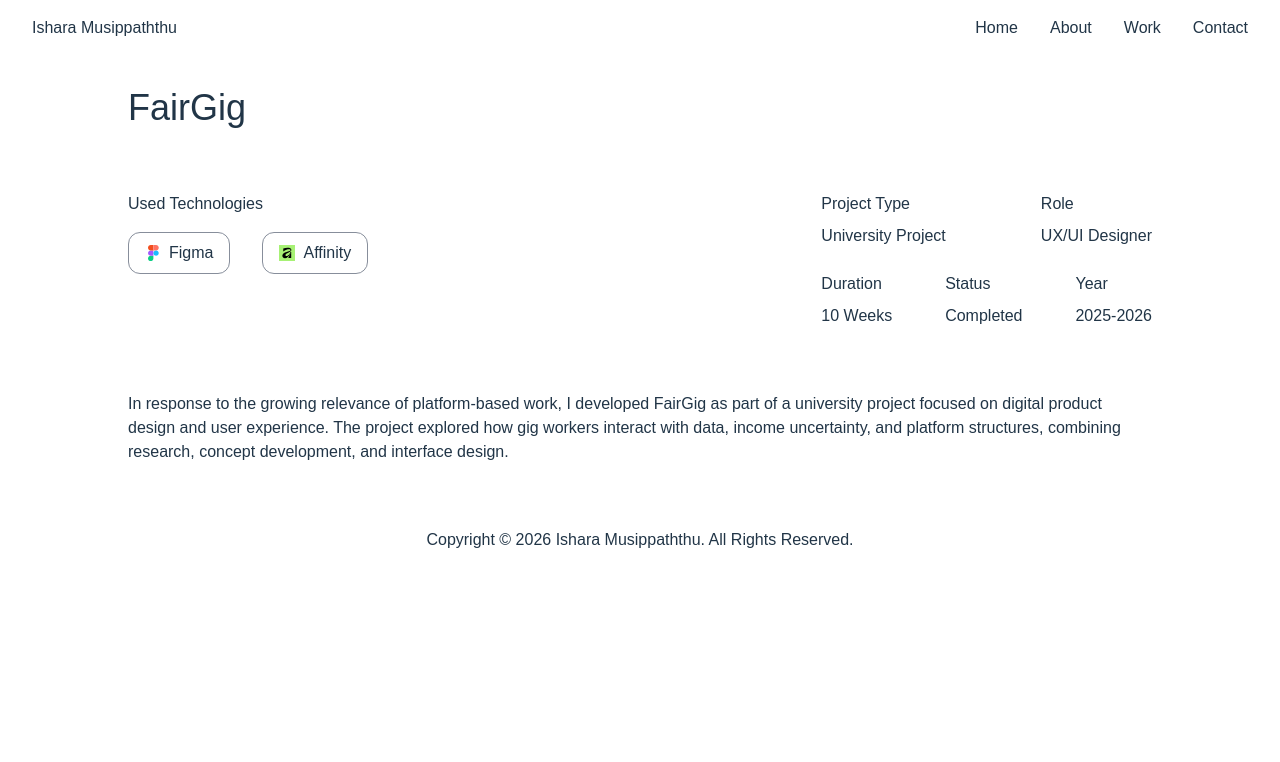
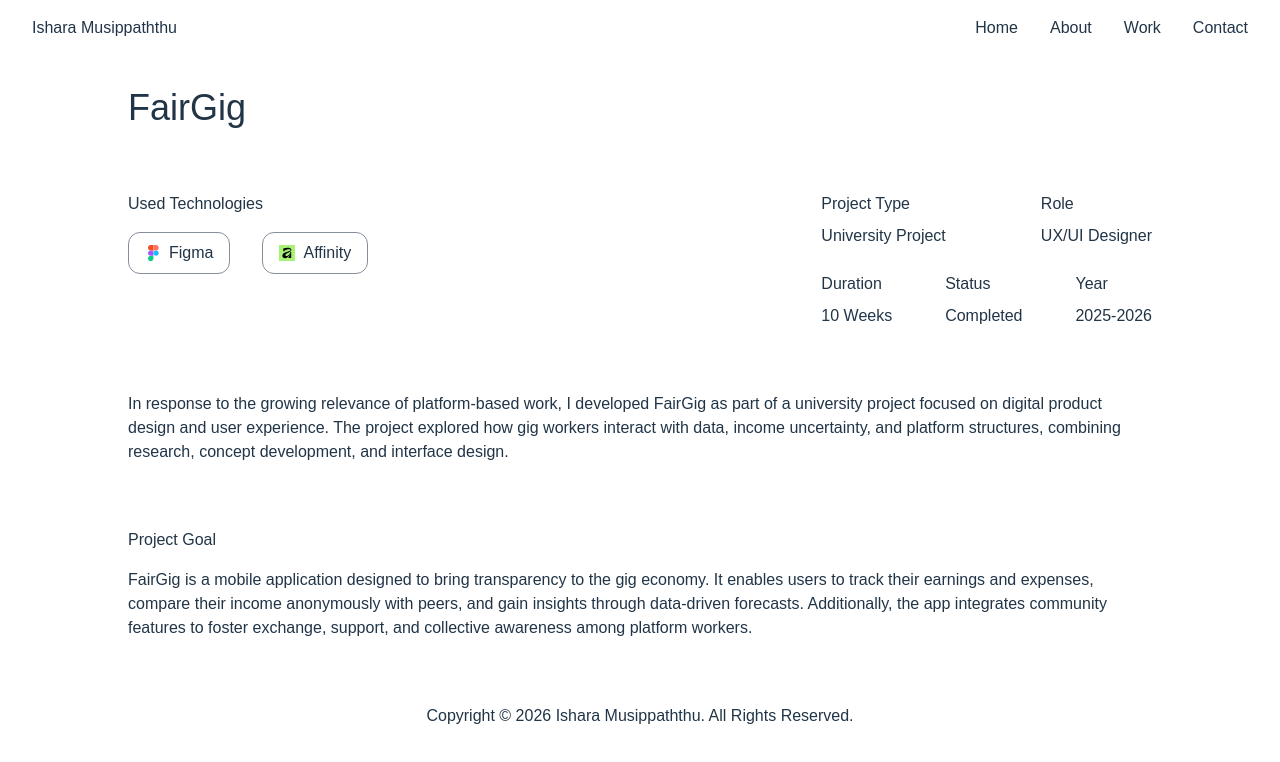
Before and after one commit to ishrdev/portfolio, a React (Vite) app: page /projects/fairgig in a window 1280 px wide. Shown: the top 762 px of the page. Built offline with nearby package versions, Linux system fonts and the light colour scheme; a web font is replaced by a local one.

Commit message:
feat: add 'project goal'

```diff
--- a/src/pages/Fairgig.tsx
+++ b/src/pages/Fairgig.tsx
@@ -41,6 +41,14 @@ function FairGig() {
         focused on digital product design and user experience. The project explored how gig workers interact with data,
         income uncertainty, and platform structures, combining research, concept development, and interface design.
       </p>
+      <div className="flex flex-col gap-4">
+        <h2 className="title">Project Goal</h2>
+        <p>FairGig is a mobile application designed to bring transparency to the gig economy. It enables users to track
+          their earnings and expenses, compare their income anonymously with peers, and gain insights through data-driven
+          forecasts. Additionally, the app integrates community features to foster exchange, support, and collective
+          awareness among platform workers.
+        </p>
+      </div>
     </div>
     </>
   )
```
